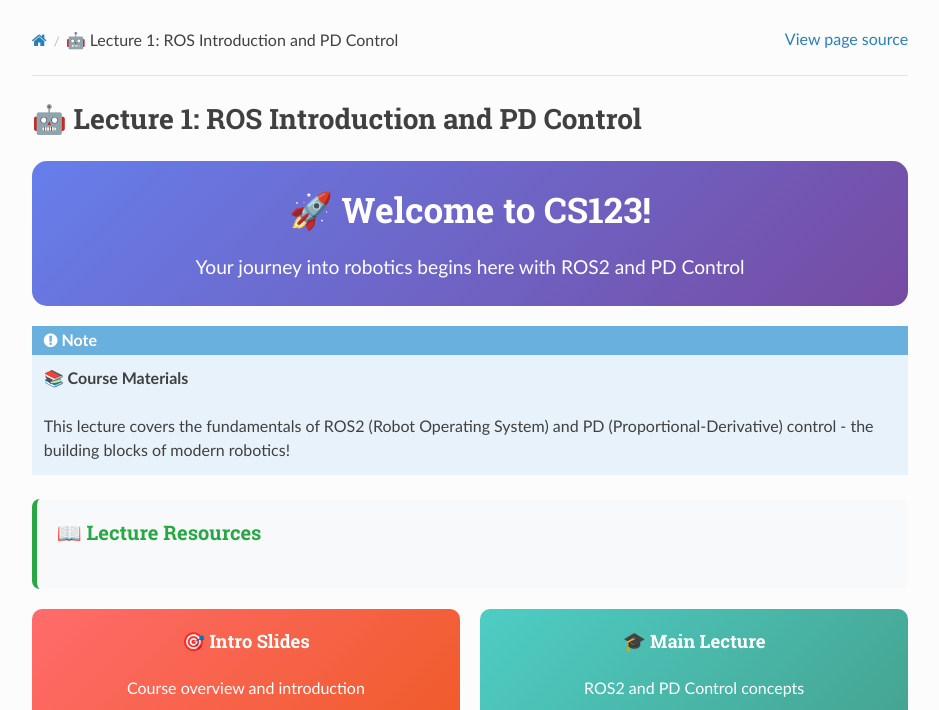
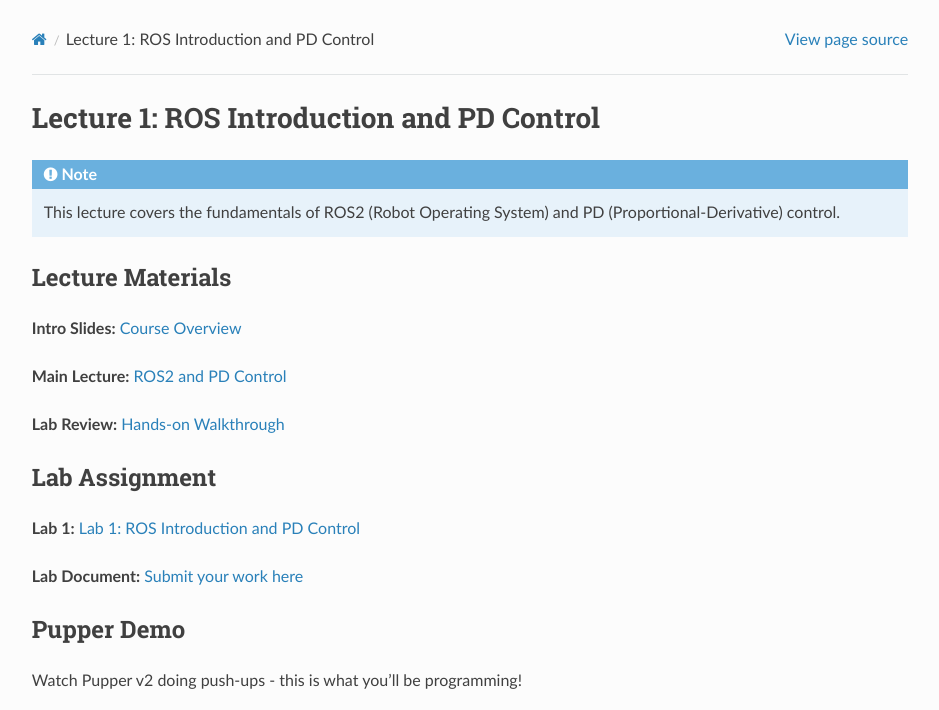
Before and after one commit to cs123-stanford/cs123-stanford, a Sphinx documentation site: the page built from docs/schedule/lectures/fall-25/lec-1.rst, in a window 1280 px wide and 1400 px high. Shown: the top 710 px of the window, without its empty margins (320-1259 px from the left). Built offline with Sphinx 7.4.7 and the Read the Docs theme 3.1.0, drawn with Linux system fonts in a browser that asks for light colours; some of the changed text lies outside the part shown.

Commit message:
Update lec-1.rst

```diff
--- a/docs/schedule/lectures/fall-25/lec-1.rst
+++ b/docs/schedule/lectures/fall-25/lec-1.rst
@@ -1,99 +1,33 @@
-🤖 Lecture 1: ROS Introduction and PD Control
-============================================
-
-.. raw:: html
-
-   <div style="background: linear-gradient(135deg, #667eea 0%, #764ba2 100%); color: white; padding: 25px; border-radius: 15px; margin: 20px 0; text-align: center;">
-   <h2 style="color: white; margin-top: 0; font-size: 2.2em;">🚀 Welcome to CS123!</h2>
-   <p style="margin-bottom: 0; font-size: 1.2em;">Your journey into robotics begins here with ROS2 and PD Control</p>
-   </div>
+Lecture 1: ROS Introduction and PD Control
+==========================================
 
 .. note::
-   **📚 Course Materials**
+   This lecture covers the fundamentals of ROS2 (Robot Operating System) and PD (Proportional-Derivative) control.
 
-   This lecture covers the fundamentals of ROS2 (Robot Operating System) and PD (Proportional-Derivative) control - the building blocks of modern robotics!
+Lecture Materials
+-----------------
 
-.. raw:: html
+**Intro Slides:** `Course Overview <https://drive.google.com/file/d/1qvrmODWmE-iC4CE7JrxLM49VD_J3MVra/view?usp=sharing>`_
 
-   <div style="background: #f8f9fa; border-left: 5px solid #28a745; padding: 20px; margin: 20px 0; border-radius: 8px;">
-   <h3 style="color: #28a745; margin-top: 0;">📖 Lecture Resources</h3>
-   <div style="display: grid; grid-template-columns: repeat(auto-fit, minmax(300px, 1fr)); gap: 15px; margin-top: 15px;">
-   </div>
-   </div>
+**Main Lecture:** `ROS2 and PD Control <https://docs.google.com/presentation/d/1yiRQ9m7rA-Ci4zR0SOiX-bAIji_ZBRpx7SxWVQP5qd0/edit#slide=id.g22c45b09435_0_1388>`_
 
-.. raw:: html
+**Lab Review:** `Hands-on Walkthrough <https://docs.google.com/presentation/d/1AMfv35pinMGrfdzTLc6-Fk2t2rOCrXFE/edit?usp=sharing&ouid=112164671976474020631&rtpof=true&sd=true>`_
 
-   <div style="display: grid; grid-template-columns: repeat(auto-fit, minmax(300px, 1fr)); gap: 20px; margin: 20px 0;">
+Lab Assignment
+--------------
 
-   <div style="background: linear-gradient(135deg, #ff6b6b 0%, #ee5a24 100%); color: white; padding: 20px; border-radius: 10px; text-align: center;">
-   <h4 style="color: white; margin-top: 0;">🎯 Intro Slides</h4>
-   <p style="margin: 10px 0;">Course overview and introduction</p>
-   <a href="https://drive.google.com/file/d/1qvrmODWmE-iC4CE7JrxLM49VD_J3MVra/view?usp=sharing" target="_blank" style="color: white; text-decoration: none; font-weight: bold; background: rgba(255,255,255,0.2); padding: 8px 15px; border-radius: 5px; display: inline-block;">📄 View Slides</a>
-   </div>
+**Lab 1:** :doc:`../../labs/fall-25/lab-1`
 
-   <div style="background: linear-gradient(135deg, #4ecdc4 0%, #44a08d 100%); color: white; padding: 20px; border-radius: 10px; text-align: center;">
-   <h4 style="color: white; margin-top: 0;">🎓 Main Lecture</h4>
-   <p style="margin: 10px 0;">ROS2 and PD Control concepts</p>
-   <a href="https://docs.google.com/presentation/d/1yiRQ9m7rA-Ci4zR0SOiX-bAIji_ZBRpx7SxWVQP5qd0/edit#slide=id.g22c45b09435_0_1388" target="_blank" style="color: white; text-decoration: none; font-weight: bold; background: rgba(255,255,255,0.2); padding: 8px 15px; border-radius: 5px; display: inline-block;">📊 View Slides</a>
-   </div>
+**Lab Document:** `Submit your work here <https://docs.google.com/document/d/1FZ3WAwX1zRO5ivQpqraeYcaJwmDZFZVPRNCVBTsuZrw/edit#heading=h.47t0k5pf0v4>`_
 
-   <div style="background: linear-gradient(135deg, #a8edea 0%, #fed6e3 100%); color: #333; padding: 20px; border-radius: 10px; text-align: center;">
-   <h4 style="color: #333; margin-top: 0;">🔬 Lab Review</h4>
-   <p style="margin: 10px 0;">Hands-on lab walkthrough</p>
-   <a href="https://docs.google.com/presentation/d/1AMfv35pinMGrfdzTLc6-Fk2t2rOCrXFE/edit?usp=sharing&ouid=112164671976474020631&rtpof=true&sd=true" target="_blank" style="color: #333; text-decoration: none; font-weight: bold; background: rgba(0,0,0,0.1); padding: 8px 15px; border-radius: 5px; display: inline-block;">📋 View Slides</a>
-   </div>
+Pupper Demo
+-----------
 
-   </div>
-
-.. raw:: html
-
-   <div style="background: #fff3cd; border-left: 5px solid #ffc107; padding: 20px; margin: 20px 0; border-radius: 8px;">
-   <h3 style="color: #856404; margin-top: 0;">🛠️ Hands-On Lab</h3>
-   <p style="margin: 10px 0;">Put theory into practice with your first robotics lab!</p>
-   <div style="display: flex; gap: 15px; flex-wrap: wrap; margin-top: 15px;">
-   <a href="../../labs/fall-25/lab-1.html" style="background: #ffc107; color: #333; text-decoration: none; font-weight: bold; padding: 10px 20px; border-radius: 5px; display: inline-block;">🔬 Lab 1: ROS & PD Control</a>
-   <a href="https://docs.google.com/document/d/1FZ3WAwX1zRO5ivQpqraeYcaJwmDZFZVPRNCVBTsuZrw/edit#heading=h.47t0k5pf0v4" target="_blank" style="background: #17a2b8; color: white; text-decoration: none; font-weight: bold; padding: 10px 20px; border-radius: 5px; display: inline-block;">📝 Lab Document</a>
-   </div>
-   </div>
-
-.. raw:: html
-
-   <div style="background: linear-gradient(135deg, #667eea 0%, #764ba2 100%); color: white; padding: 25px; border-radius: 15px; margin: 30px 0; text-align: center;">
-   <h3 style="color: white; margin-top: 0;">🏋️ Meet Pupper v2!</h3>
-   <p style="margin-bottom: 20px; font-size: 1.1em;">Watch our amazing robot doing push-ups - this is what you'll be programming!</p>
-   </div>
+Watch Pupper v2 doing push-ups - this is what you'll be programming!
 
 .. youtube:: io4QuRr5GCA
-   :width: 720
-   :height: 405
-   :align: center
-
-.. raw:: html
-
-   <div style="background: linear-gradient(135deg, #11998e 0%, #38ef7d 100%); color: white; padding: 25px; border-radius: 15px; margin: 30px 0; text-align: center;">
-   <h3 style="color: white; margin-top: 0;">🎯 What You'll Learn Today</h3>
-   <div style="display: grid; grid-template-columns: repeat(auto-fit, minmax(250px, 1fr)); gap: 20px; margin-top: 20px;">
-   <div style="background: rgba(255,255,255,0.2); padding: 15px; border-radius: 8px;">
-   <h4 style="color: white; margin-top: 0;">🤖 ROS2 Basics</h4>
-   <p style="margin: 0;">Understanding the Robot Operating System</p>
-   </div>
-   <div style="background: rgba(255,255,255,0.2); padding: 15px; border-radius: 8px;">
-   <h4 style="color: white; margin-top: 0;">⚡ PD Control</h4>
-   <p style="margin: 0;">Proportional-Derivative control theory</p>
-   </div>
-   <div style="background: rgba(255,255,255,0.2); padding: 15px; border-radius: 8px;">
-   <h4 style="color: white; margin-top: 0;">🔧 Hands-On</h4>
-   <p style="margin: 0;">Programming your first robot control</p>
-   </div>
-   </div>
-   </div>
-
-.. tip::
-   **💡 Pro Tip**
-
-   Make sure to follow along with the lab after the lecture - hands-on experience is crucial for understanding robotics concepts!
+   :width: 640
+   :height: 360
 
 .. warning::
-   **⚠️ Important Note**
-
    This content is from Spring 2025 and will be updated for Fall 2025. The core concepts remain the same, but some details may change.
```
